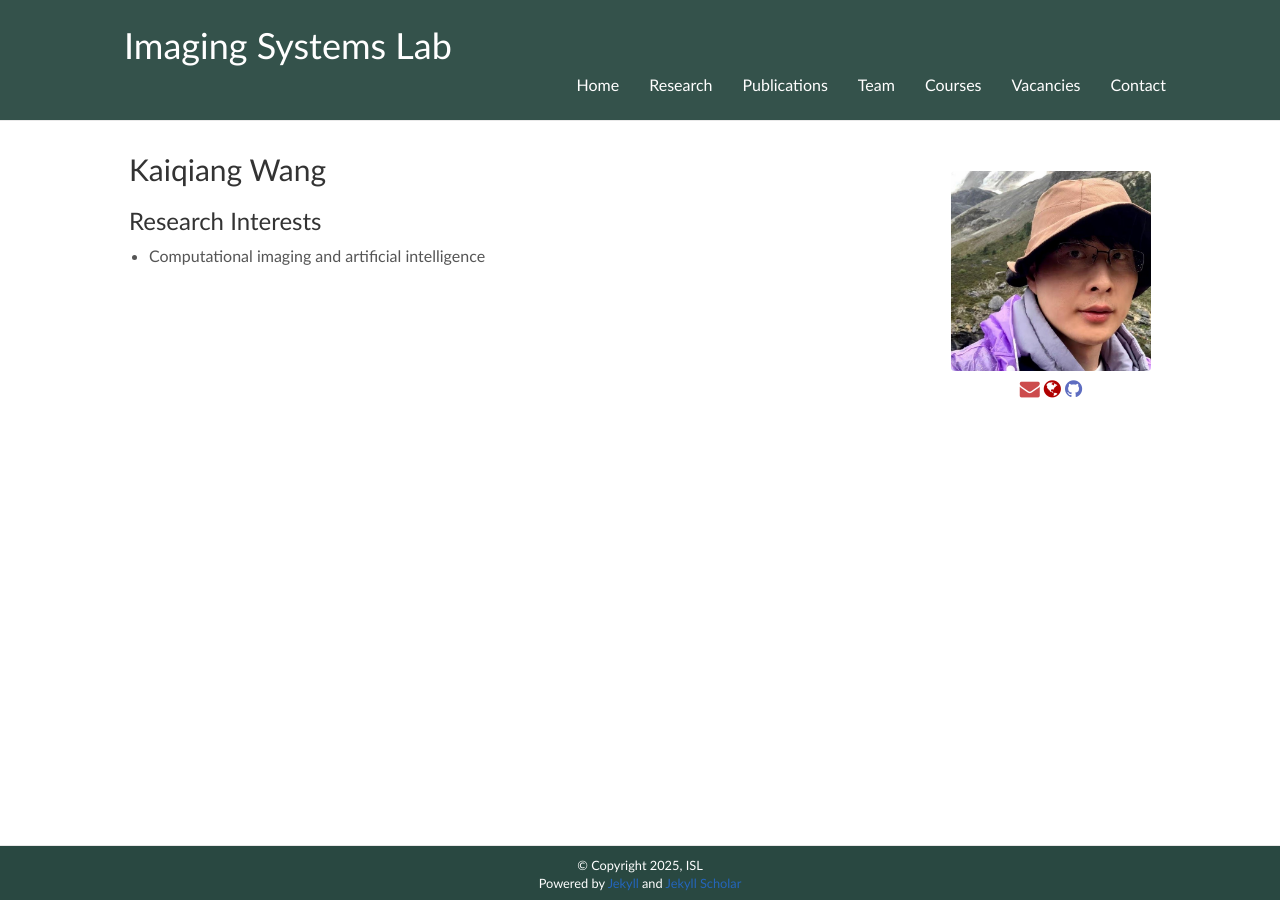
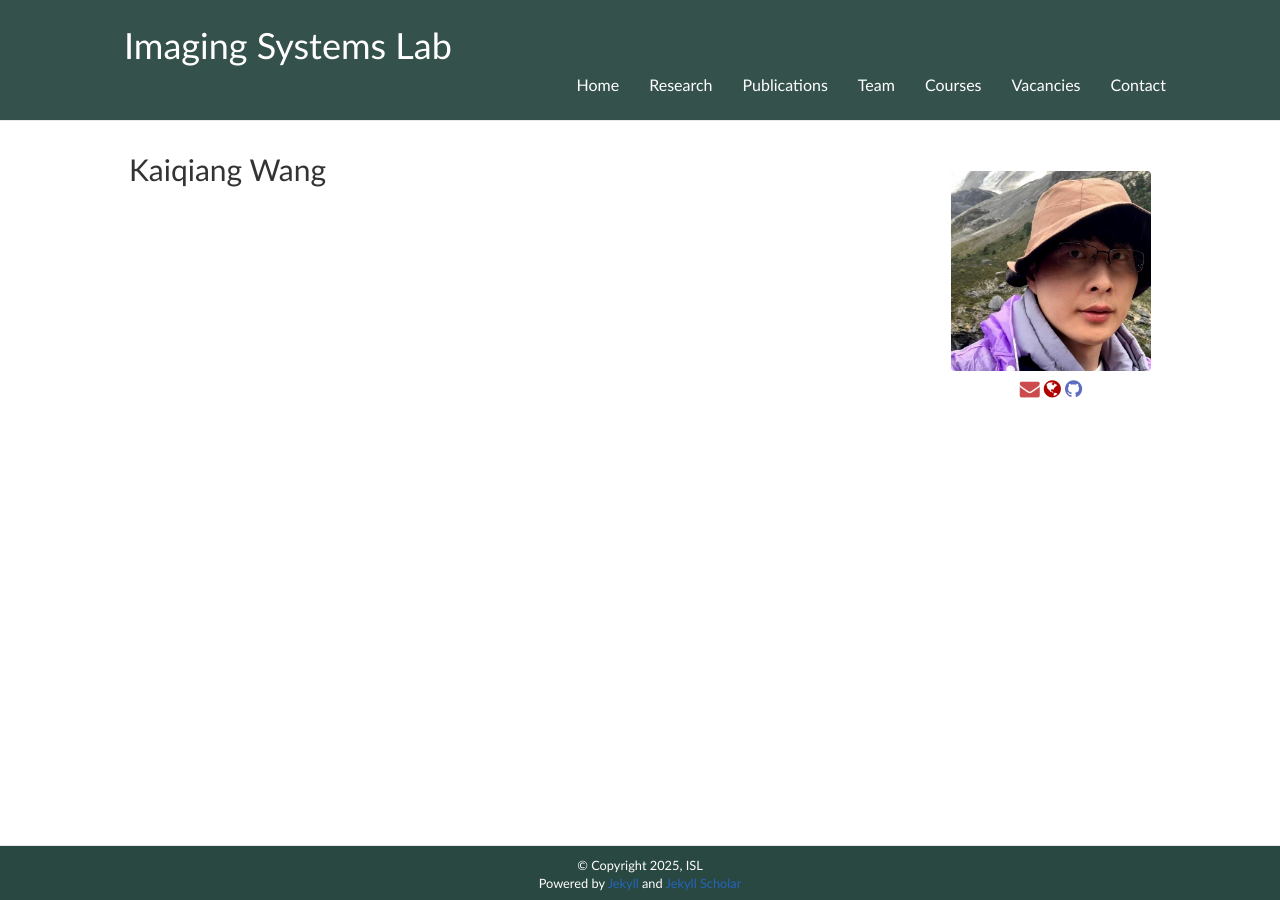
Before and after one commit to isl-hku/isl-hku.github.io, a Jekyll site: the page built from _team/kaiqiang_wang.md, in a window 1280 px wide. Built offline with Jekyll 4.4.1, drawn with Linux system fonts in a browser that asks for light colours; nearby versions of some CDN libraries; a style sheet for code colours, icons or effects is not loaded.

Commit message:
Update kaiqiang_wang.md

```diff
--- a/_team/kaiqiang_wang.md
+++ b/_team/kaiqiang_wang.md
@@ -12,6 +12,3 @@ joined: 2023
 left: 2024
 current: NWPU
 ---
-
-### Research Interests
-- Computational imaging and artificial intelligence
```
